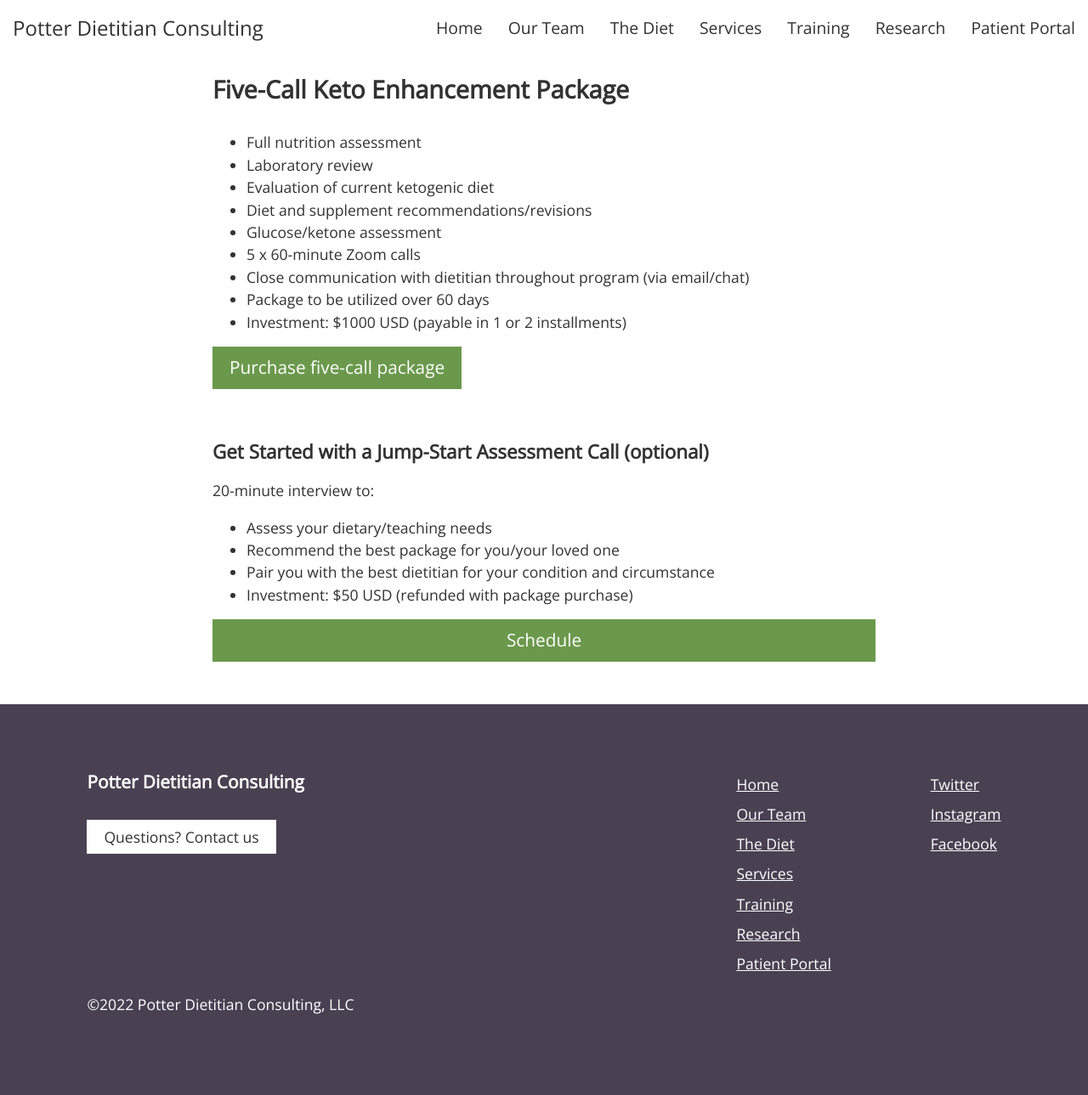
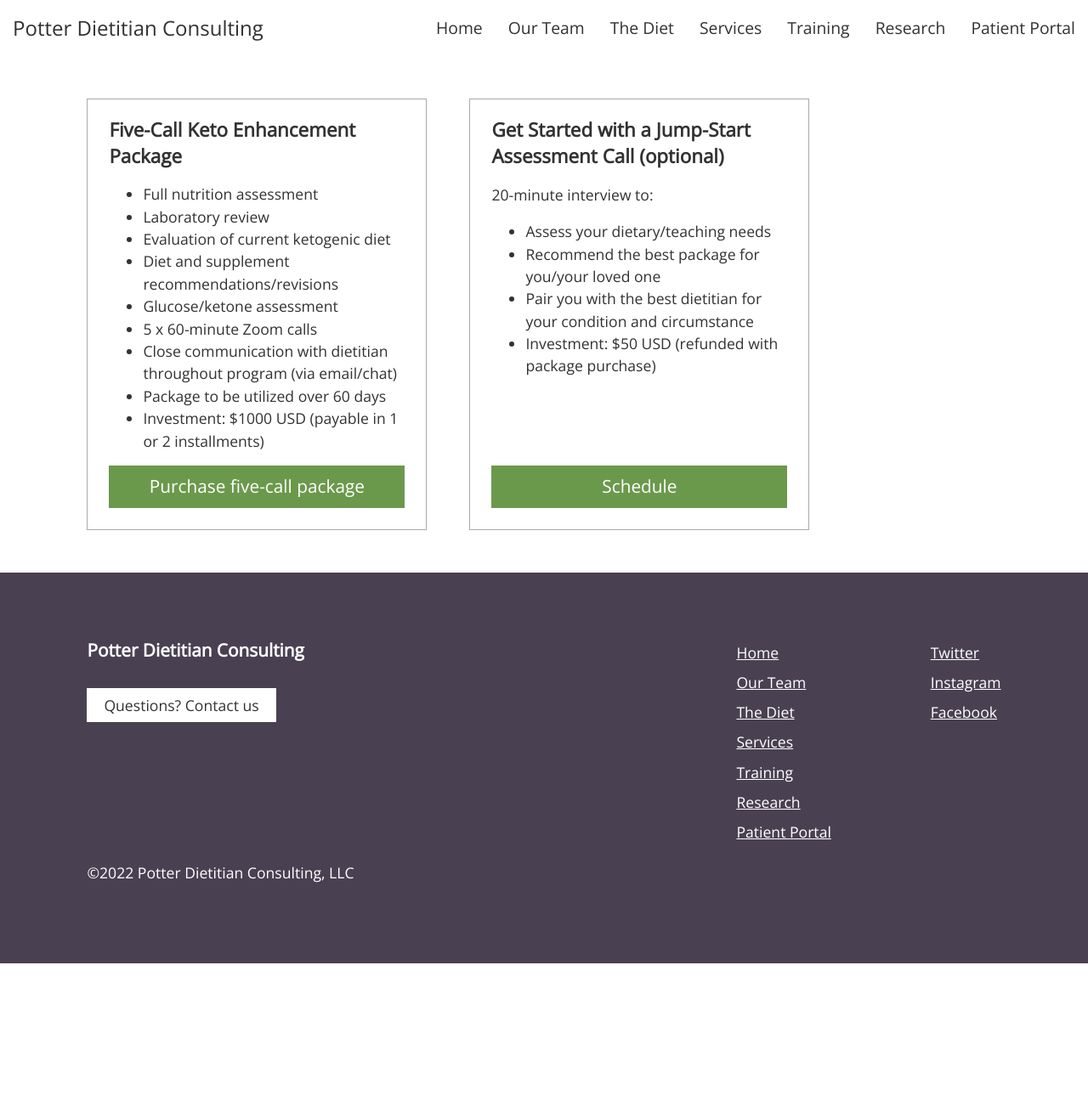
Before and after one commit to janmilosh/potterketo_jekyll, a Jekyll site: the page built from _pages/five_call.html, in a window 1280 px wide. Shown: the whole page at 85% size. Built offline with Jekyll 4.4.1, drawn with Linux system fonts in a browser that asks for light colours; nearby versions of some CDN libraries; after the commit the page ends 1134 px from its top, so only the background shows below that.

Commit message:
Improve services layout

```diff
--- a/_pages/five_call.html
+++ b/_pages/five_call.html
@@ -2,8 +2,10 @@
 layout: default
 title: Five-Call Keto Enhancement Package
 ---
-<div class="text-container">
-  <h1>Five-Call Keto Enhancement Package</h1>
+<div class="container">
+  <div class="services-grid">
+    <div class="service">
+      <h2>Five-Call Keto Enhancement Package</h1>
       <ul>
         <li>Full nutrition assessment</li>
         <li>Laboratory review
@@ -15,9 +17,11 @@ title: Five-Call Keto Enhancement Package
         <li>Package to be utilized over 60 days</li>
         <li>Investment: $1000 USD (payable in 1 or 2 installments)</li>
       </ul>
-  <a href="{{ '/purchase_five_call_package' | relative_url }}" class="button add-margin">Purchase five-call package</a>
+      <a href="{{ '/purchase_five_call_package' | relative_url }}" class="button">Purchase five-call package</a>
+    </div>
     <div class="service">
       <h2>Get Started with a Jump-Start Assessment Call (optional)</h2>
       {% include jump_start_body.html %}
     </div>
   </div>
+</div>
--- a/_pages/services.html
+++ b/_pages/services.html
@@ -2,7 +2,7 @@
 layout: default
 title: Services
 ---
-<div class="container">
+<div class="services-container">
   <h1>Available Services</h1>
   <p>Services are available through remote, web-conference calls. ZOOM will be used unless otherwise arranged.</p>
   <div class="services-grid">
--- a/_sass/services.scss
+++ b/_sass/services.scss
@@ -1,34 +1,48 @@
+.services-container {
+  width: 1300px;
+  margin: 50px auto;
+}
+
 .services-grid {
   display: grid;
   gap: 50px;
-  grid-template-columns: repeat(2, 1fr);
-  margin-bottom: 50px;
-  .service {
-    border: 1px solid darkgrey;
-    padding: 1px 25px 25px;
-  }
+  margin: 50px 0;
+  grid-template-columns: repeat(auto-fill, 400px);
+  grid-auto-flow: dense;
 }
 
 .service {
   display: grid;
   grid-template-columns: 1fr;
   grid-template-rows: min-content auto 50px;
+  border: 1px solid darkgrey;
+  padding: 1px 25px 25px;
   h2 {
     margin-bottom: 0;
   }
 }
 
+@media only screen and (max-width: 1340px) {
+  .services-container {
+    margin: 0 4vw;
+    width: auto;
+  }
+}
+
 @media only screen and (max-width: 600px) {
+  .services-container {
+    margin: 0 5.5vw;
+  }
+}
+
+@media only screen and (max-width: 450px) {
   .services-grid {
     display: block;
     .service {
       margin-bottom: 25px;
     }
   }
-}
-
-@media only screen and (min-width: 1000px) {
-  .services-grid {
-    grid-template-columns: repeat(3, 1fr);
+  .services-container {
+    margin: 0 4vw;
   }
 }
```
Also changed, not shown: _pages/premium_concierge_package.html (+5 -3 lines), _pages/starter_rebuilder.html (+5 -3 lines), 6 other files. Lines whose indentation alone changed are shown as unchanged.
